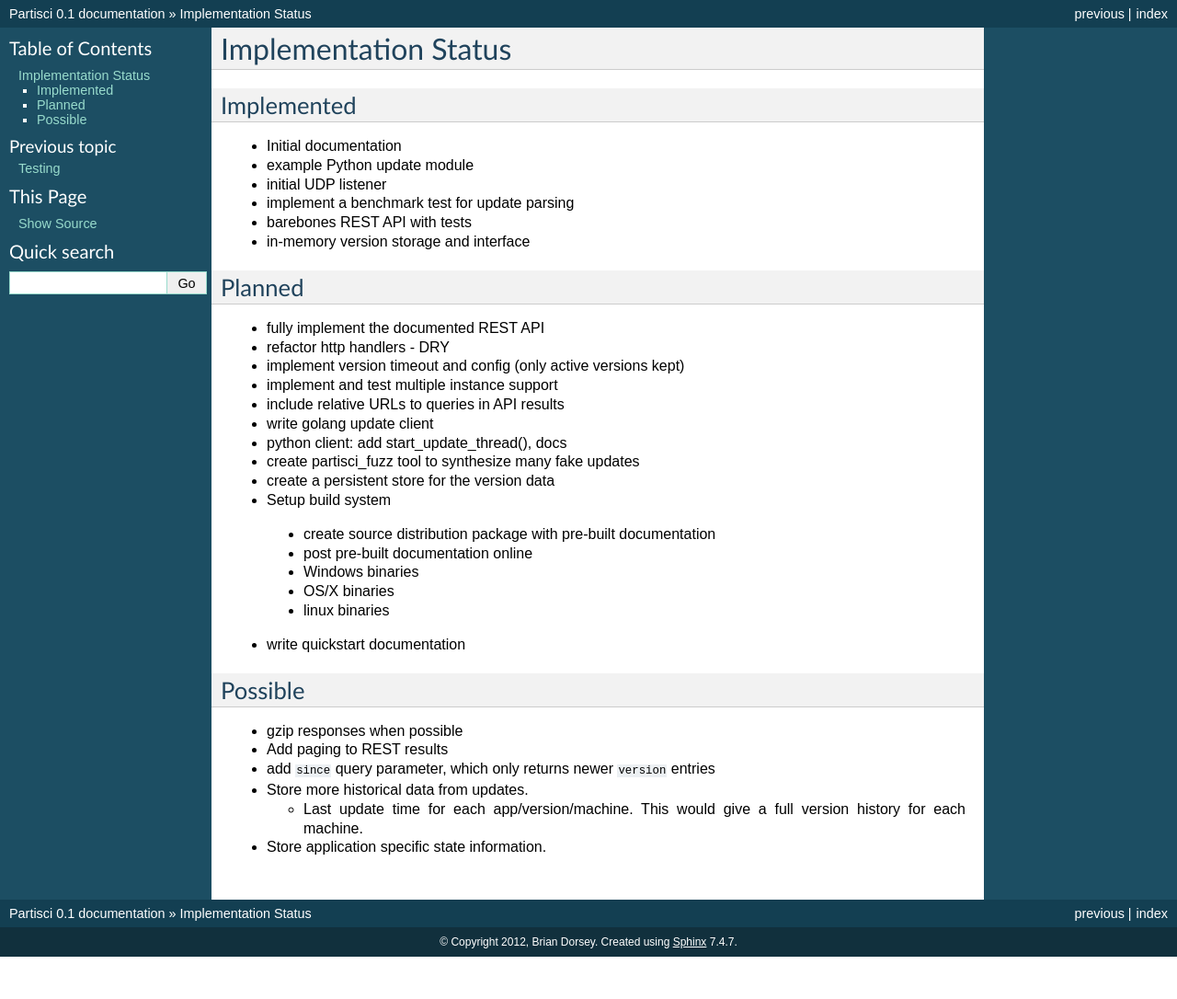
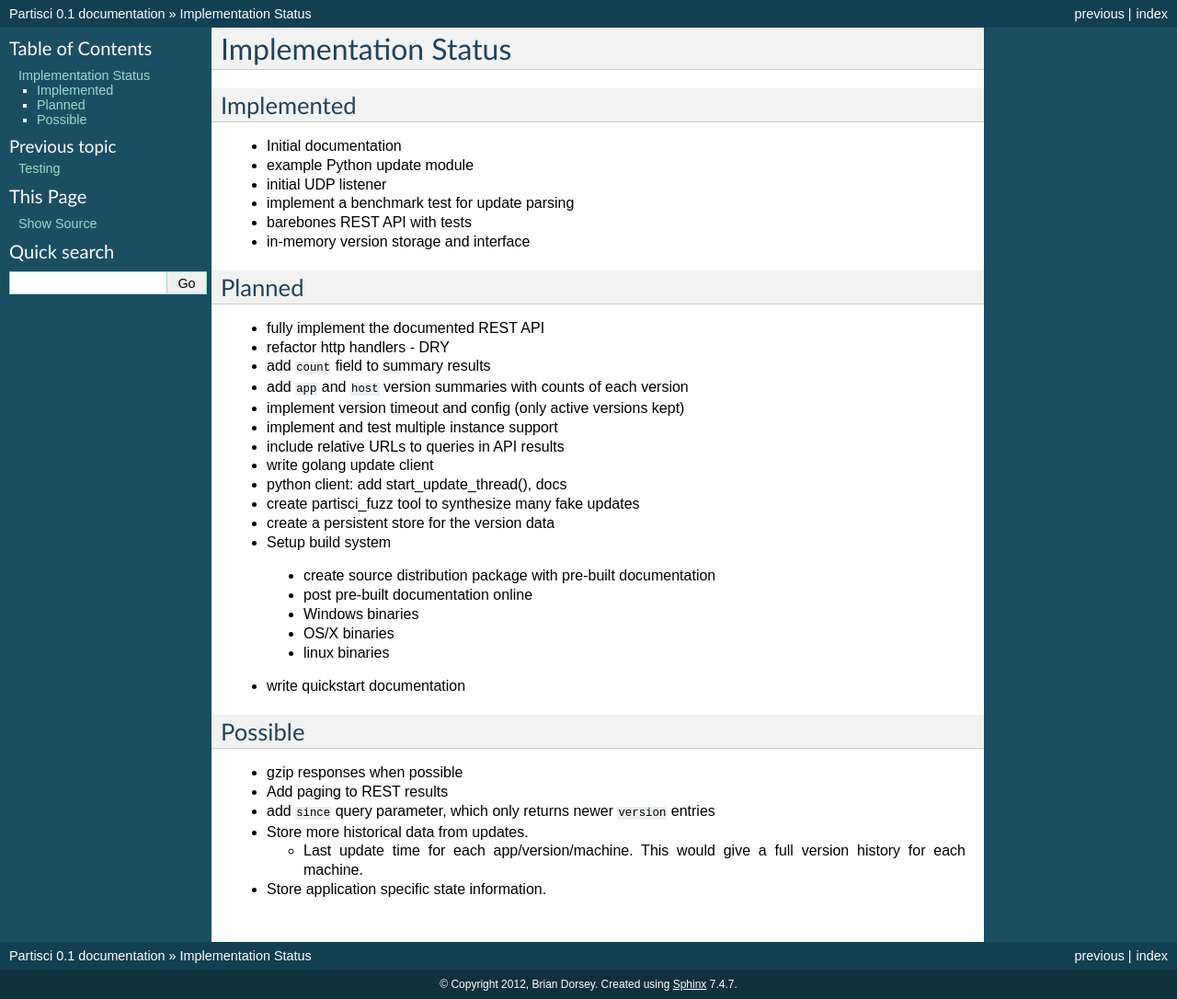
Before and after one commit to briandorsey/partisci, a Sphinx documentation site: the page built from doc/status.rst, in a window 1280 px wide. Shown: the whole page at 92% size. Built offline with Sphinx 7.4.7, drawn with Linux system fonts in a browser that asks for light colours; before the commit the page ends 1040 px from its top, so only the background shows below that.

Commit message:
doc tweaks

```diff
--- a/doc/status.rst
+++ b/doc/status.rst
@@ -16,6 +16,8 @@
 
 * fully implement the documented REST API
 * refactor http handlers - DRY
+* add ``count`` field to summary results
+* add ``app`` and ``host`` version summaries with counts of each version
 * implement version timeout and config (only active versions kept)
 * implement and test multiple instance support
 * include relative URLs to queries in API results
```
